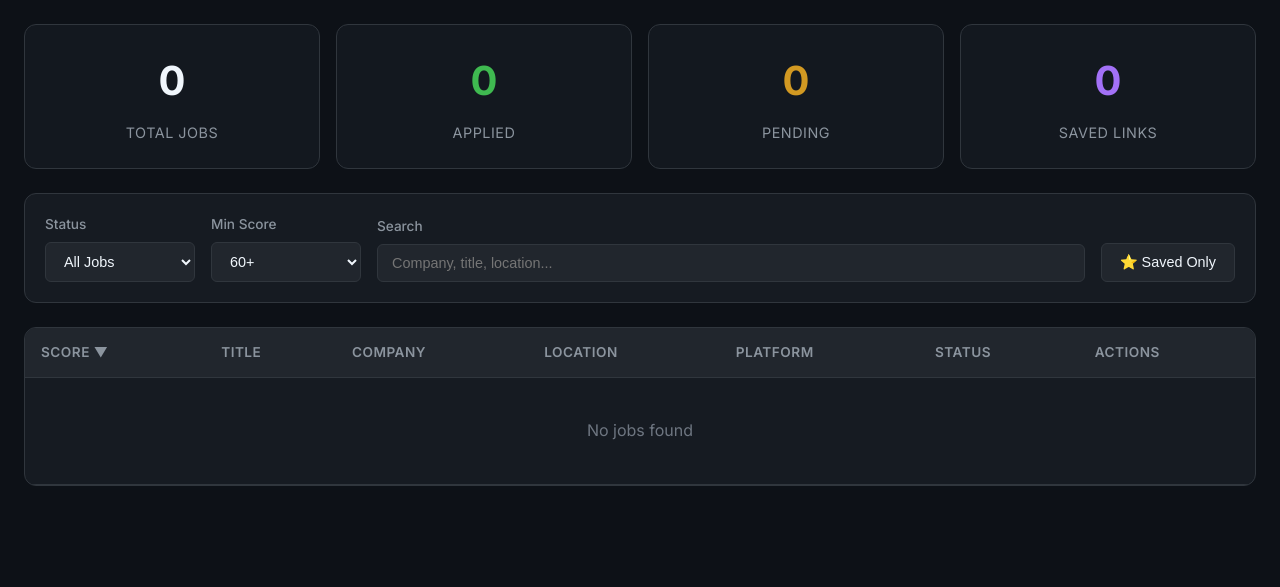
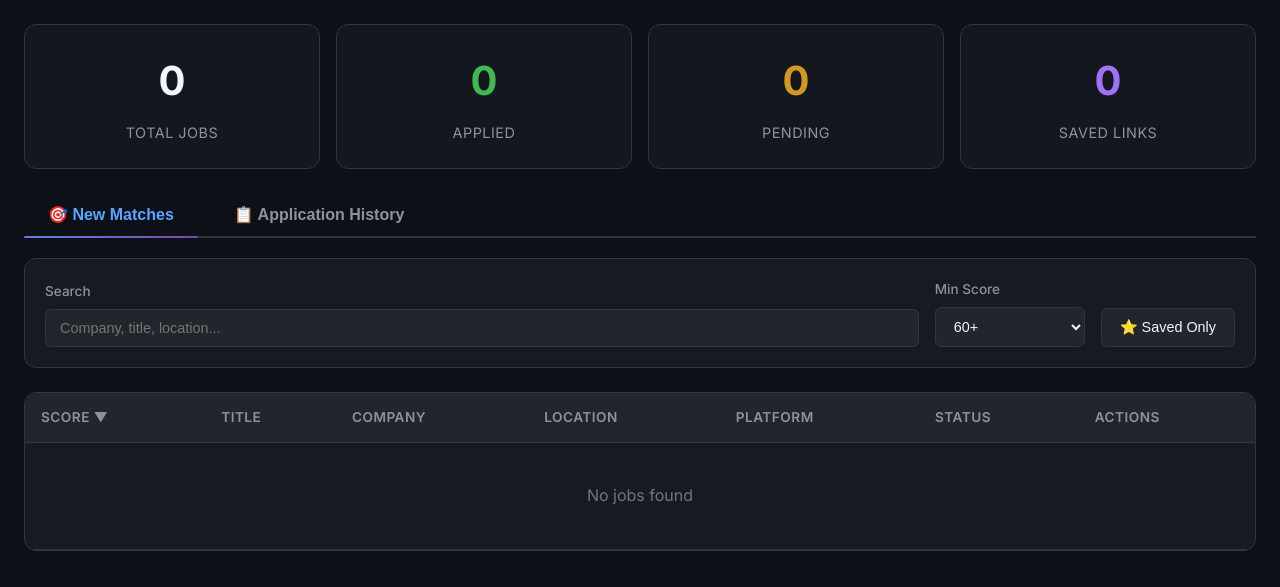
Before and after one commit to RealRedbaron07/JobApplier, a Flask app: page / in a window 1280 px wide. Shown: the part 86-673 px from the top of the page. Run offline with Flask 3, Linux system fonts and the light colour scheme; data that the repository does not hold is empty; parts of the project's set-up code (start-up, migrations or seed data) failed here and were passed over.

Commit message:
Complete Step 3: UI overhaul with tabs, materials preview, and status badges
Co-authored-by: RealRedbaron07 <149390199+RealRedbaron07@users.noreply.github.com>

```diff
--- a/dashboard/app.py
+++ b/dashboard/app.py
@@ -133,8 +133,10 @@ def get_jobs():
                 'match_score': job.match_score or 0,
                 'applied': job.applied,
                 'application_status': job.application_status or ('Applied' if job.applied else 'Pending'),
+                'application_method': job.application_method or '',
+                'applied_date': job.applied_date.strftime('%Y-%m-%d %H:%M') if job.applied_date else None,
                 'discovered_date': job.discovered_date.strftime('%Y-%m-%d') if job.discovered_date else 'N/A',
-                'has_cover_letter': bool(job.cover_letter_path),
+                'has_cover_letter': bool(job.cover_letter_path or job.cover_letter),
                 'has_tailored_resume': bool(job.tailored_resume_path),
                 'is_saved': is_saved
             })
@@ -186,6 +188,32 @@ def get_job_details(job_id):
                 'status': r.application_status,
                 'notes': r.notes
             } for r in app_records]
+        })
+
+    except Exception as e:
+        return jsonify({'error': str(e)}), 500
+    finally:
+        session.close()
+
+
+@app.route('/api/jobs/<int:job_id>/materials')
+def get_job_materials(job_id):
+    """Get application materials (cover letter and resume) for a specific job."""
+    if Session is None:
+        return jsonify({'error': 'Database not initialized'}), 500
+
+    session = Session()
+    try:
+        job = session.query(Job).get(job_id)
+        if not job:
+            return jsonify({'error': 'Job not found'}), 404
+
+        return jsonify({
+            'cover_letter': job.cover_letter or '',
+            'cover_letter_path': job.cover_letter_path or '',
+            'tailored_resume_path': job.tailored_resume_path or '',
+            'original_resume_path': job.original_resume_path or '',
+            'has_materials': bool(job.cover_letter or job.tailored_resume_path)
         })
 
     except Exception as e:
--- a/dashboard/static/css/style.css
+++ b/dashboard/static/css/style.css
@@ -519,3 +519,95 @@ body {
         opacity: 1;
     }
 }
+
+/* Tabs */
+.tabs-section {
+    margin-bottom: 20px;
+}
+
+.tabs {
+    display: flex;
+    gap: 12px;
+    border-bottom: 2px solid var(--border-color);
+    padding-bottom: 0;
+}
+
+.tab-btn {
+    padding: 12px 24px;
+    border: none;
+    background: transparent;
+    color: var(--text-secondary);
+    font-size: 1rem;
+    font-weight: 600;
+    cursor: pointer;
+    position: relative;
+    transition: all 0.2s ease;
+}
+
+.tab-btn:hover {
+    color: var(--text-primary);
+}
+
+.tab-btn.active {
+    color: var(--accent-primary);
+}
+
+.tab-btn.active::after {
+    content: '';
+    position: absolute;
+    bottom: -2px;
+    left: 0;
+    right: 0;
+    height: 2px;
+    background: var(--gradient-primary);
+    border-radius: 2px 2px 0 0;
+}
+
+/* Status badges - Manual and Auto */
+.status-badge.status-manual {
+    background: var(--accent-warning);
+    color: var(--bg-primary);
+    font-weight: 600;
+}
+
+.status-badge.status-auto {
+    background: var(--accent-success);
+    color: white;
+}
+
+/* Materials section in modal */
+.materials-section {
+    margin-bottom: 24px;
+}
+
+.materials-section h3 {
+    font-size: 1.1rem;
+    margin-bottom: 12px;
+    color: var(--text-primary);
+}
+
+.cover-letter-text {
+    background: var(--bg-tertiary);
+    padding: 16px;
+    border-radius: var(--radius-sm);
+    border-left: 3px solid var(--accent-primary);
+    color: var(--text-primary);
+    line-height: 1.6;
+    white-space: pre-wrap;
+    max-height: 400px;
+    overflow-y: auto;
+}
+
+.materials-section p {
+    color: var(--text-secondary);
+    margin: 8px 0;
+}
+
+/* Action button for materials */
+.action-btn.action-materials {
+    background: var(--accent-info);
+}
+
+.action-btn.action-materials:hover {
+    background: var(--accent-primary);
+}
--- a/dashboard/static/js/main.js
+++ b/dashboard/static/js/main.js
@@ -4,12 +4,35 @@ let currentSort = 'match_score';
 let currentOrder = 'desc';
 let searchTimeout = null;
 let savedOnlyMode = false;
+let currentTab = 'new-matches'; // 'new-matches' or 'history'
 
 // Initialize on page load
 document.addEventListener('DOMContentLoaded', () => {
     loadStats();
     loadJobs();
 });
+
+// Switch between tabs
+function switchTab(tab) {
+    currentTab = tab;
+
+    // Update tab button states
+    document.querySelectorAll('.tab-btn').forEach(btn => btn.classList.remove('active'));
+    event.target.classList.add('active');
+
+    // Update sort and filters based on tab
+    if (tab === 'new-matches') {
+        currentSort = 'match_score';
+        currentOrder = 'desc';
+        document.getElementById('filter-score-group').style.display = 'block';
+    } else if (tab === 'history') {
+        currentSort = 'applied_date';
+        currentOrder = 'desc';
+        document.getElementById('filter-score-group').style.display = 'none';
+    }
+
+    loadJobs();
+}
 
 // Load dashboard statistics
 async function loadStats() {
@@ -32,9 +55,15 @@ async function loadJobs() {
     tbody.innerHTML = '<tr><td colspan="7" class="loading">Loading jobs...</td></tr>';
 
     try {
-        const status = document.getElementById('filter-status').value;
         const minScore = document.getElementById('filter-score').value;
         const search = document.getElementById('filter-search').value;
+
+        let status = 'all';
+        if (currentTab === 'new-matches') {
+            status = 'pending'; // Show only unapplied jobs
+        } else if (currentTab === 'history') {
+            status = 'applied'; // Show applied jobs and manual ones
+        }
 
         let url = `/api/jobs?status=${status}&min_score=${minScore}&sort=${currentSort}&order=${currentOrder}`;
         if (search) url += `&search=${encodeURIComponent(search)}`;
@@ -46,7 +75,12 @@ async function loadJobs() {
         const response = await fetch(url);
         const data = await response.json();
 
-        const jobs = savedOnlyMode ? data.saved : data.jobs;
+        let jobs = savedOnlyMode ? data.saved : data.jobs;
+
+        // For history tab, also include jobs with application_method='manual'
+        if (currentTab === 'history' && !savedOnlyMode) {
+            jobs = jobs.filter(job => job.applied || job.application_method === 'manual');
+        }
 
         if (!jobs || jobs.length === 0) {
             tbody.innerHTML = '<tr><td colspan="7" class="loading">No jobs found</td></tr>';
@@ -65,14 +99,26 @@ function createJobRow(job) {
     const scoreClass = job.match_score >= 80 ? 'score-high' :
         job.match_score >= 60 ? 'score-medium' : 'score-low';
 
-    const statusClass = job.applied ?
-        (job.application_status === 'rejected' ? 'status-rejected' : 'status-applied') :
-        'status-pending';
+    // Determine status badge based on application_method
+    let statusClass = 'status-pending';
+    let statusText = 'Pending';
 
-    const statusText = job.application_status || (job.applied ? 'Applied' : 'Pending');
+    if (job.application_method === 'manual') {
+        statusClass = 'status-manual';
+        statusText = 'Ready for Manual Apply';
+    } else if (job.application_method && job.application_method.includes('auto')) {
+        statusClass = 'status-auto';
+        statusText = 'Auto-Applied';
+    } else if (job.applied) {
+        statusClass = job.application_status === 'rejected' ? 'status-rejected' : 'status-applied';
+        statusText = job.application_status || 'Applied';
+    }
 
     const saveClass = job.is_saved ? 'saved' : '';
     const saveText = job.is_saved ? '⭐ Saved' : '☆ Save';
+
+    // Show materials button if job has cover letter or resume
+    const hasMaterials = job.has_cover_letter || job.has_tailored_resume;
 
     return `
         <tr data-id="${job.id || job.job_id}">
@@ -91,6 +137,7 @@ function createJobRow(job) {
             <td>
                 <div class="action-buttons">
                     <button class="action-btn action-view" onclick="viewJob(${job.id || job.job_id})" title="View details">👁️</button>
+                    ${hasMaterials ? `<button class="action-btn action-materials" onclick="viewMaterials(${job.id || job.job_id})" title="View materials">📄</button>` : ''}
                     <button class="action-btn action-save ${saveClass}" onclick="toggleSave(${job.id || job.job_id})" title="Save link">${saveText}</button>
                     <button class="action-btn action-copy" onclick="copyLink('${escapeHtml(job.job_url)}')" title="Copy link">📋</button>
                     ${!job.applied ? `<button class="action-btn action-reject" onclick="rejectJob(${job.id || job.job_id})" title="Reject">✗</button>` : ''}
@@ -172,12 +219,20 @@ function closeModal() {
 
 // Close modal on escape key
 document.addEventListener('keydown', (e) => {
-    if (e.key === 'Escape') closeModal();
+    if (e.key === 'Escape') {
+        closeModal();
+        closeMaterialsModal();
+    }
 });
 
 // Close modal on background click
 document.getElementById('job-modal').addEventListener('click', (e) => {
     if (e.target.id === 'job-modal') closeModal();
+});
+
+// Close materials modal on background click
+document.getElementById('materials-modal').addEventListener('click', (e) => {
+    if (e.target.id === 'materials-modal') closeMaterialsModal();
 });
 
 // Toggle save/unsave a job
@@ -232,6 +287,65 @@ async function rejectJob(jobId) {
     }
 }
 
+// View application materials in modal
+async function viewMaterials(jobId) {
+    const modal = document.getElementById('materials-modal');
+    const modalBody = document.getElementById('materials-modal-body');
+    const modalTitle = document.getElementById('materials-modal-title');
+
+    try {
+        const response = await fetch(`/api/jobs/${jobId}/materials`);
+        const data = await response.json();
+
+        modalTitle.textContent = 'Application Materials';
+
+        let materialsHtml = '';
+
+        if (data.cover_letter) {
+            materialsHtml += `
+                <div class="materials-section">
+                    <h3>📝 Cover Letter</h3>
+                    <div class="cover-letter-text">${escapeHtml(data.cover_letter).replace(/\n/g, '<br>')}</div>
+                </div>
+            `;
+        }
+
+        if (data.cover_letter_path) {
+            materialsHtml += `
+                <div class="materials-section">
+                    <h3>📄 Cover Letter File</h3>
+                    <p>${escapeHtml(data.cover_letter_path)}</p>
+                </div>
+            `;
+        }
+
+        if (data.tailored_resume_path) {
+            materialsHtml += `
+                <div class="materials-section">
+                    <h3>📄 Tailored Resume</h3>
+                    <p>${escapeHtml(data.tailored_resume_path)}</p>
+                </div>
+            `;
+        }
+
+        if (!materialsHtml) {
+            materialsHtml = '<p>No materials available for this job.</p>';
+        }
+
+        modalBody.innerHTML = materialsHtml;
+        modal.classList.add('active');
+    } catch (error) {
+        console.error('Failed to load materials:', error);
+        modalBody.innerHTML = '<p>Error loading materials.</p>';
+        modal.classList.add('active');
+    }
+}
+
+// Close materials modal
+function closeMaterialsModal() {
+    document.getElementById('materials-modal').classList.remove('active');
+}
+
 // Show notification
 function showNotification(message) {
     const notification = document.createElement('div');
--- a/dashboard/templates/index.html
+++ b/dashboard/templates/index.html
@@ -44,19 +44,22 @@
             </div>
         </section>
 
+        <!-- Tabs -->
+        <section class="tabs-section">
+            <div class="tabs">
+                <button class="tab-btn active" onclick="switchTab('new-matches')">🎯 New Matches</button>
+                <button class="tab-btn" onclick="switchTab('history')">📋 Application History</button>
+            </div>
+        </section>
+
         <!-- Filters -->
         <section class="filters-section">
             <div class="filters-row">
-                <div class="filter-group">
-                    <label>Status</label>
-                    <select id="filter-status" onchange="loadJobs()">
-                        <option value="all">All Jobs</option>
-                        <option value="pending">Pending</option>
-                        <option value="applied">Applied</option>
-                        <option value="rejected">Rejected</option>
-                    </select>
+                <div class="filter-group search-group">
+                    <label>Search</label>
+                    <input type="text" id="filter-search" placeholder="Company, title, location..." onkeyup="debounceSearch()">
                 </div>
-                <div class="filter-group">
+                <div class="filter-group" id="filter-score-group">
                     <label>Min Score</label>
                     <select id="filter-score" onchange="loadJobs()">
                         <option value="0">Any</option>
@@ -64,10 +67,6 @@
                         <option value="60" selected>60+</option>
                         <option value="80">80+</option>
                     </select>
-                </div>
-                <div class="filter-group search-group">
-                    <label>Search</label>
-                    <input type="text" id="filter-search" placeholder="Company, title, location..." onkeyup="debounceSearch()">
                 </div>
                 <div class="filter-group">
                     <label>&nbsp;</label>
@@ -98,6 +97,19 @@
             </div>
         </section>
 
+        <!-- Materials Modal -->
+        <div class="modal" id="materials-modal">
+            <div class="modal-content">
+                <div class="modal-header">
+                    <h2 id="materials-modal-title">Application Materials</h2>
+                    <button class="modal-close" onclick="closeMaterialsModal()">&times;</button>
+                </div>
+                <div class="modal-body" id="materials-modal-body">
+                    <!-- Populated by JavaScript -->
+                </div>
+            </div>
+        </div>
+
         <!-- Job Details Modal -->
         <div class="modal" id="job-modal">
             <div class="modal-content">
```
